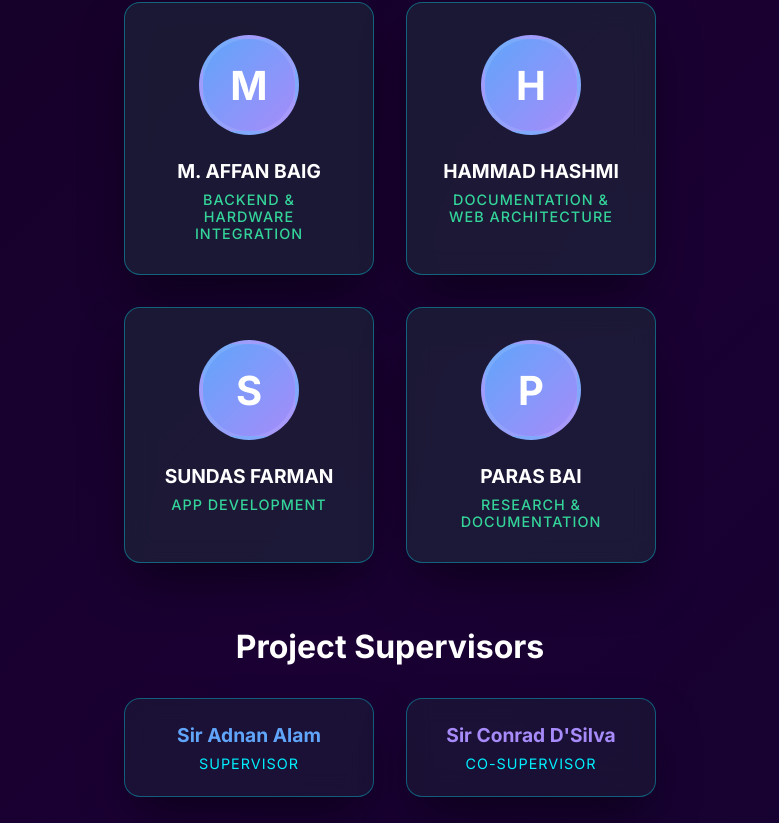
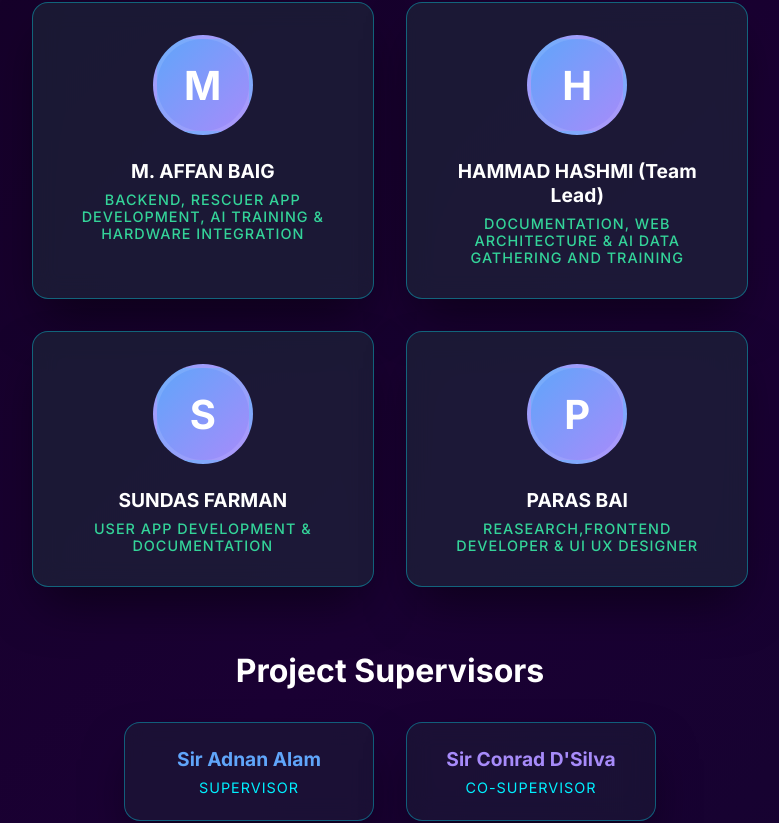
Before and after one commit to rapidrelief/RapidRelief-Admin-Web, a React (Vite) app: page /about in a window 1280 px wide. Shown: the part 600-1423 px from the top of the page, without its empty margins (250-1029 px from the left). Built offline with nearby package versions, Linux system fonts and the light colour scheme; no server answers.

Commit message:
chore: update team names and roles on About page

```diff
--- a/src/pages/About.jsx
+++ b/src/pages/About.jsx
@@ -30,10 +30,10 @@ const FAQItem = ({ question, answer }) => {
 
 export default function About() {
   const team = [
-    { name: "M. AFFAN BAIG", role: "Backend & Hardware Integration" },
-    { name: "HAMMAD HASHMI", role: "Documentation & Web Architecture" },
-    { name: "SUNDAS FARMAN", role: "App Development" },
-    { name: "PARAS BAI", role: "Research & Documentation" }
+    { name: "M. AFFAN BAIG", role: "Backend, Rescuer App Development, Ai Training & Hardware Integration" },
+    { name: "HAMMAD HASHMI (Team Lead)", role: "Documentation, Web Architecture & Ai data gathering and Training" },
+    { name: "SUNDAS FARMAN", role: "User App Development & Documentation" },
+    { name: "PARAS BAI", role: "Reasearch,Frontend Developer & Ui Ux designer" }
   ];
 
   const architectureSteps = [
```
